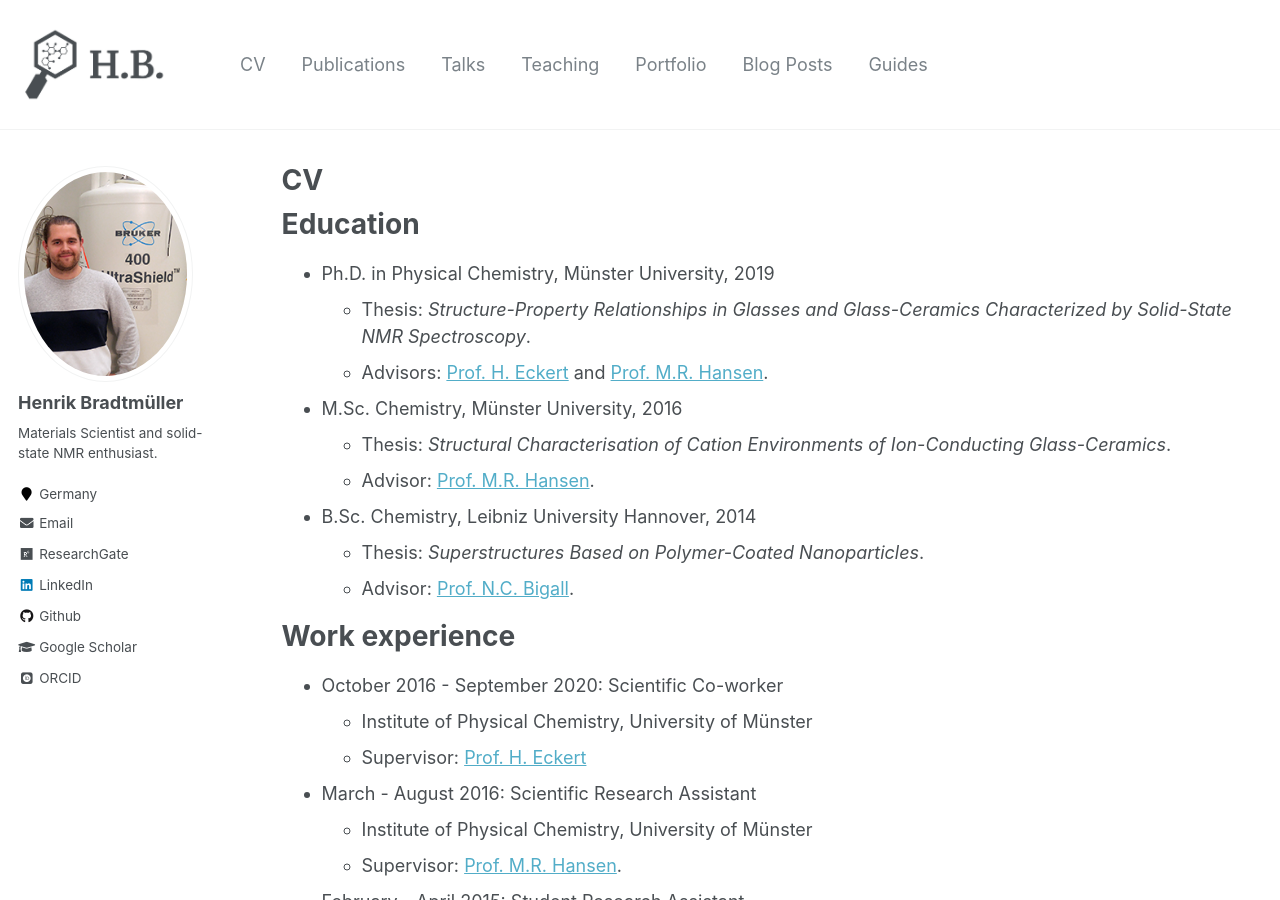
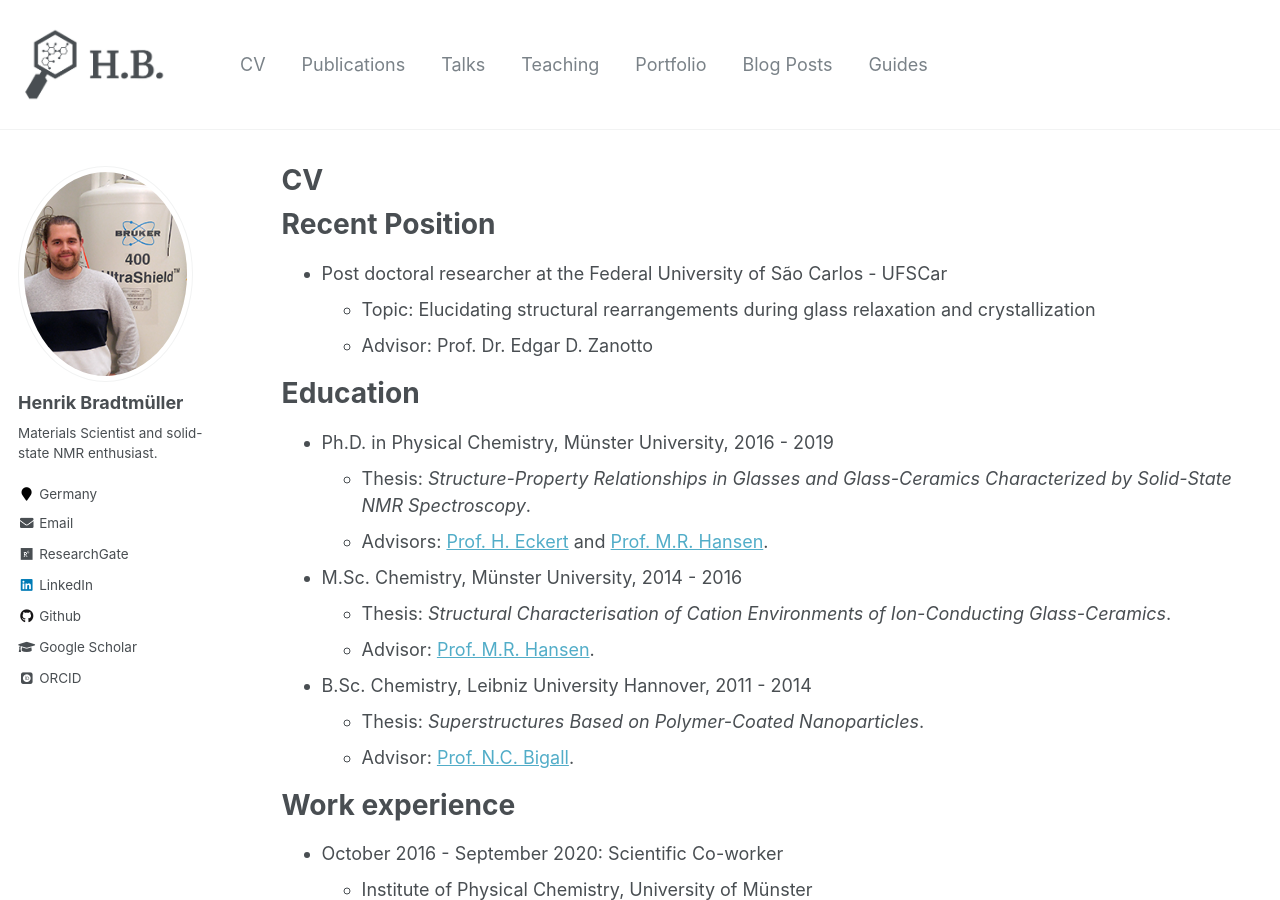
Before and after one commit to hbrmn/hbrmn.github.io, a Jekyll site: the page built from _pages/cv.md, in a window 1280 px wide and 900 px high. Built offline with Jekyll 4.4.1, drawn with Linux system fonts in a browser that asks for light colours; some web fonts are replaced.

Commit message:
Recent Position
Added field "recent position" in cv

```diff
--- a/_pages/cv.md
+++ b/_pages/cv.md
@@ -9,17 +9,23 @@ redirect_from:
 
 {% include base_path %}
 
+Recent Position
+======
+* Post doctoral researcher at the Federal University of São Carlos - UFSCar
+  * Topic: Elucidating structural rearrangements during glass relaxation and crystallization
+  * Advisor: Prof. Dr. Edgar D. Zanotto
+
 Education
 ======
-* Ph.D. in Physical Chemistry, Münster University, 2019
+* Ph.D. in Physical Chemistry, Münster University, 2016 - 2019
   * Thesis: *Structure-Property Relationships in Glasses and Glass-Ceramics Characterized by Solid-State NMR Spectroscopy*.
   * Advisors: [Prof. H. Eckert](http://www.ifsc.usp.br/lemaf/) and [Prof. M.R. Hansen](https://www.uni-muenster.de/Chemie.pc/forschung/hansen/group/index.html).
 
-* M.Sc. Chemistry, Münster University, 2016
+* M.Sc. Chemistry, Münster University, 2014 - 2016
   * Thesis: *Structural Characterisation of Cation Environments of Ion-Conducting Glass-Ceramics*.
   * Advisor: [Prof. M.R. Hansen](https://www.uni-muenster.de/Chemie.pc/forschung/hansen/group/index.html).
 
-* B.Sc. Chemistry, Leibniz University Hannover, 2014
+* B.Sc. Chemistry, Leibniz University Hannover, 2011 - 2014
   * Thesis: *Superstructures Based on Polymer-Coated Nanoparticles*.
   * Advisor: [Prof. N.C. Bigall](https://www.pci.uni-hannover.de/en/research/research-groups/bigall-group/).
 
```
